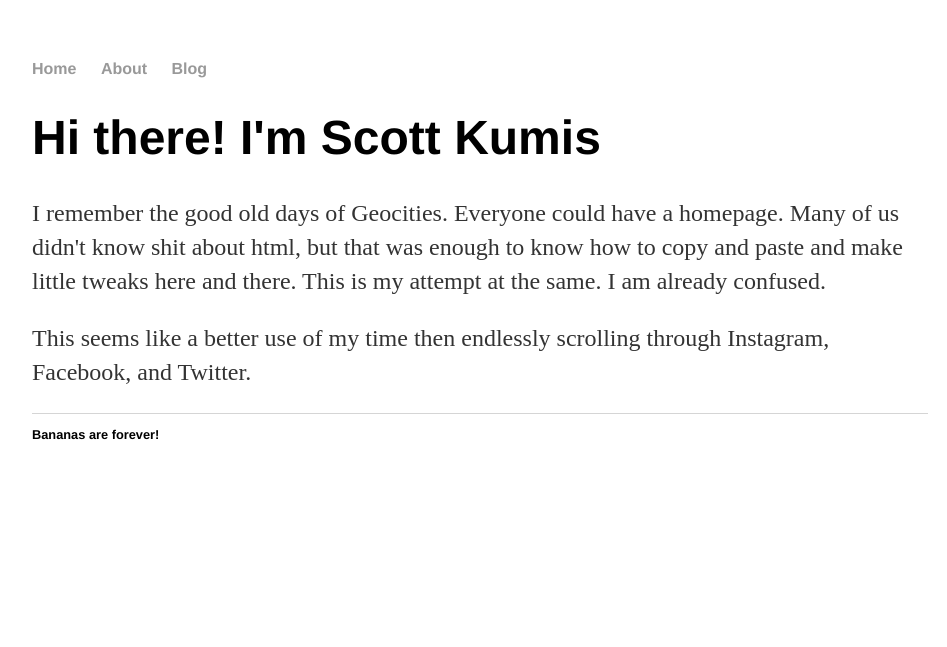
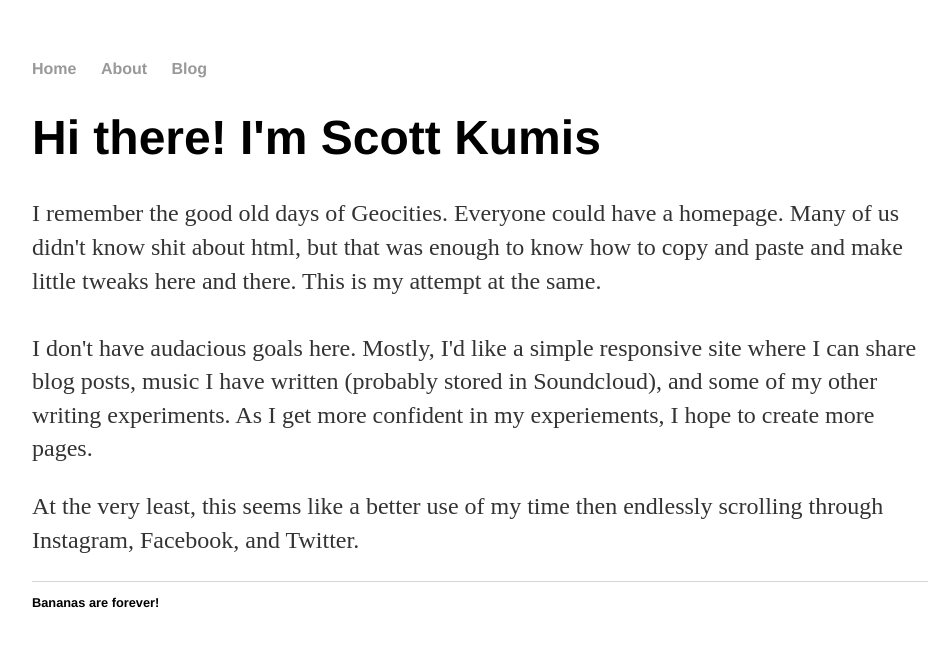
Before and after one commit to scottsimuk22/scottsimuk22.github.io, a Jekyll site: the page built from index.html, in a window 1280 px wide. Shown: the top 647 px of the page, without its empty margins (160-1107 px from the left). Built offline with Jekyll 4.4.1, drawn with Linux system fonts in a browser that asks for light colours.

Commit message:
Updates to various files

```diff
--- a/blog/index.html
+++ b/blog/index.html
@@ -1,6 +1,6 @@
 ---
 layout: default
-title: Scott's Other Other Blog
+title: Blog1 - Random Thoughts
 ---
 	<h1>{{ page.title }}</h1>
 	<ul class="posts">
--- a/index.html
+++ b/index.html
@@ -1,12 +1,13 @@
 ---
 layout: default
-title: Scott Kumis
+title: Scott Kumis's Github Pages Website
 ---
 <div class="blurb">
 	<h1>Hi there! I'm Scott Kumis</h1>
-	<p>I remember the good old days of Geocities. Everyone could have a homepage. Many of us didn't know shit about html, but that was enough to know how to copy and paste and make little tweaks here and there. This is my attempt at the same. I am already confused.
+	<p>I remember the good old days of Geocities. Everyone could have a homepage. Many of us didn't know shit about html, but that was enough to know how to copy and paste and make little tweaks here and there. This is my attempt at the same. <br><br>
+	I don't have audacious goals here. Mostly, I'd like a simple responsive site where I can share blog posts, music I have written (probably stored in Soundcloud), and some of my other writing experiments. As I get more confident in my experiements, I hope to create more pages.
 	</p>
 	<p>
-	This seems like a better use of my time then endlessly scrolling through Instagram, Facebook, and Twitter.
+	At the very least, this seems like a better use of my time then endlessly scrolling through Instagram, Facebook, and Twitter.
 	</p>
 </div><!-- /.blurb -->
```
Also changed, not shown: _posts/2018-07-29-scotty-k-first-time.md (+6 -3 lines), _layouts/default.html (line endings or trailing spaces).
